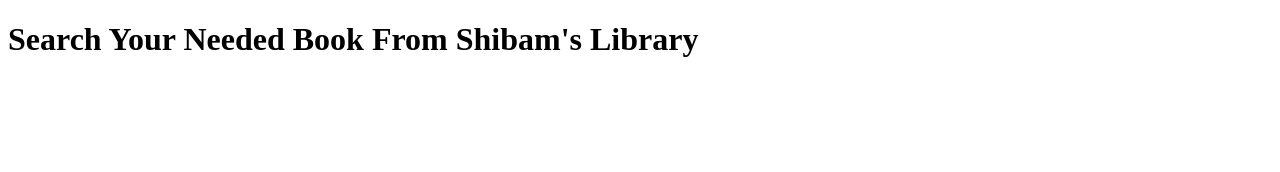
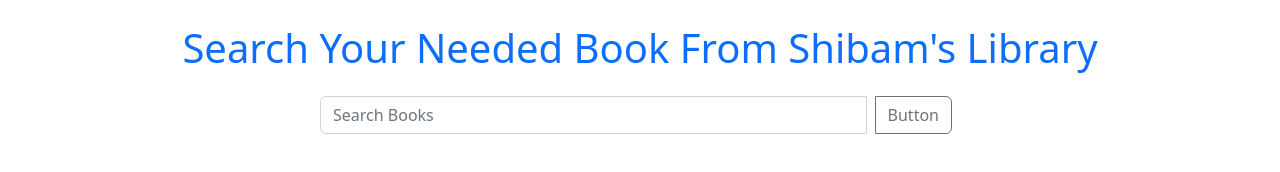
Before and after one commit to SDshiva/Book-Archive-Project, a plain HTML site: page index.html in a window 1280 px wide. Drawn offline with nearby package versions, Linux system fonts and the light colour scheme.

Commit message:
correction

```diff
--- a/index.html
+++ b/index.html
@@ -6,11 +6,25 @@
     <meta http-equiv="X-UA-Compatible" content="IE=edge">
     <meta name="viewport" content="width=device-width, initial-scale=1.0">
     <title>Shibam's Library</title>
+    <link href="https://cdn.jsdelivr.net/npm/bootstrap@5.2.3/dist/css/bootstrap.min.css" rel="stylesheet"
+        integrity="sha384-rbsA2VBKQhggwzxH7pPCaAqO46MgnOM80zW1RWuH61DGLwZJEdK2Kadq2F9CUG65" crossorigin="anonymous">
     <link rel="stylesheet" href="Css/index.css">
 </head>
 
 <body>
-    <h1>Search Your Needed Book From Shibam's Library</h1>
+    <section class="mx-auto">
+        <h1 class="text-center text-primary my-4">Search Your Needed Book From Shibam's Library</h1>
+        <div class="input-group mb-3 w-50 mx-auto">
+            <input type="text" id="input-field" class="form-control" placeholder="Search Books"
+                aria-label="Recipient's username" aria-describedby="button-addon2">
+            <button class="btn mx-2 btn-outline-secondary" type="button" id="search-btn">Button</button>
+        </div>
+
+    </section>
+
+    <script src="https://cdn.jsdelivr.net/npm/bootstrap@5.2.3/dist/js/bootstrap.bundle.min.js"
+        integrity="sha384-kenU1KFdBIe4zVF0s0G1M5b4hcpxyD9F7jL+jjXkk+Q2h455rYXK/7HAuoJl+0I4"
+        crossorigin="anonymous"></script>
     <script src="js/index.js"></script>
 </body>
 
```
